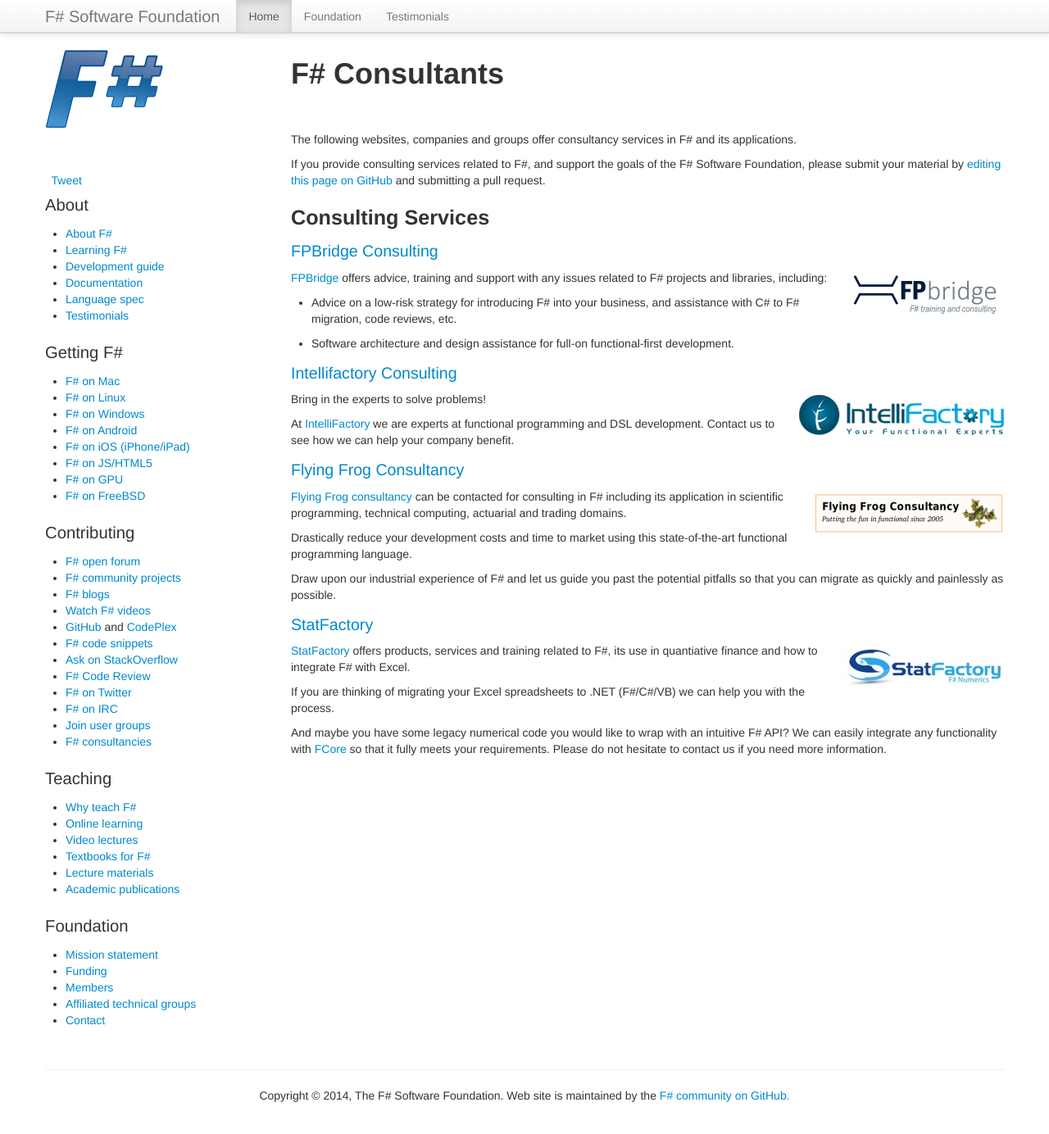
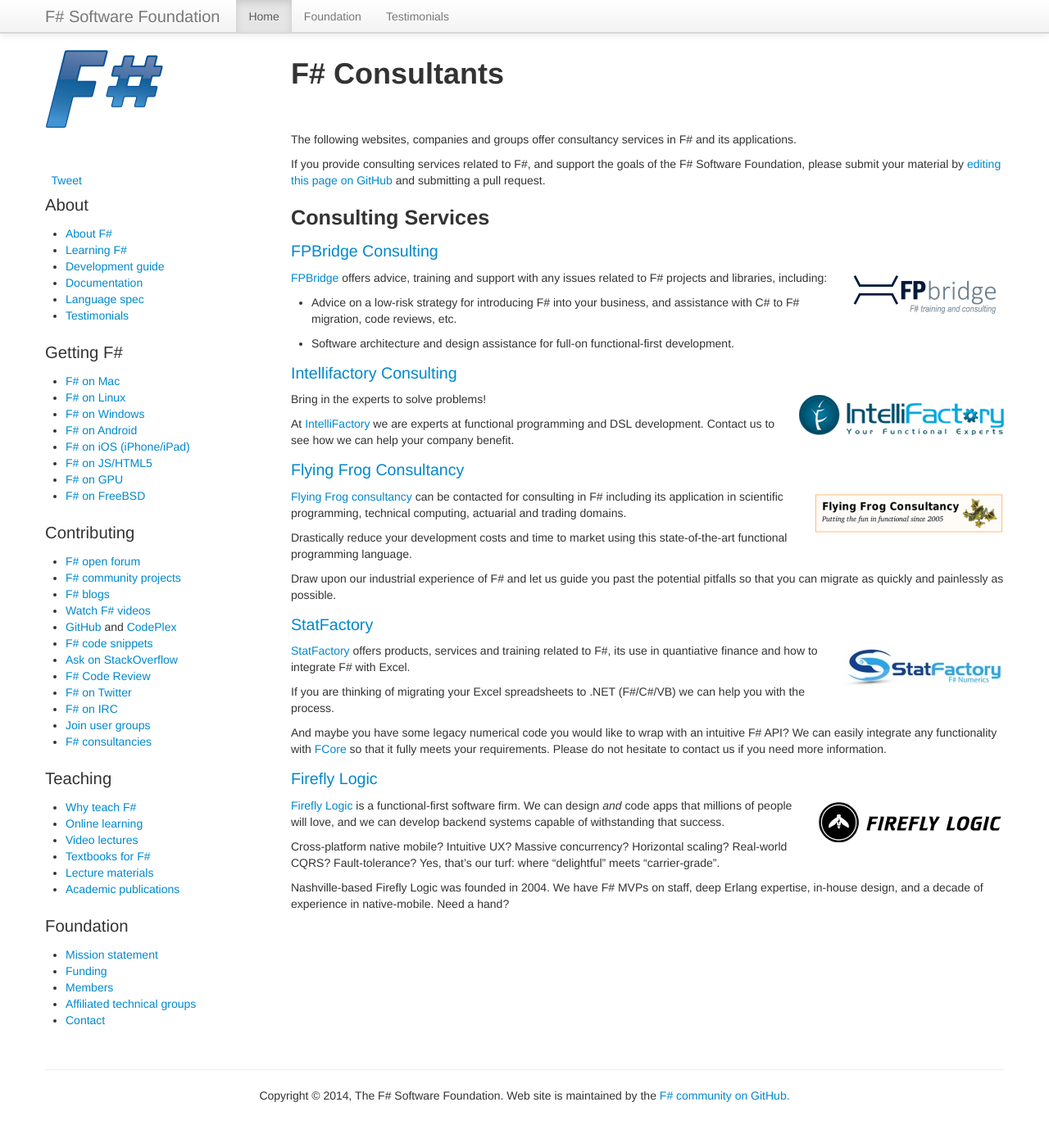
Before and after one commit to fsharp/fsharp.org, a Jekyll site: the page built from consulting/index.md, in a window 1280 px wide and 1397 px high. Shown: the top 1384 px of the window at 82% size. Built offline with Jekyll 4.4.1, drawn with Linux system fonts in a browser that asks for light colours; nearby versions of some CDN libraries; some web fonts are replaced; comment, search, counter and statistics services are not loaded.

Commit message:
Update index.md

```diff
--- a/consulting/index.md
+++ b/consulting/index.md
@@ -51,3 +51,13 @@
 And maybe you have some legacy numerical code you would like to wrap with an intuitive F# API?
 We can easily integrate any functionality with [FCore](http://www.statfactory.co.uk/fcore-numerical-library/) so that it fully meets your requirements.
 Please do not hesitate to contact us if you need more information.
+
+### [Firefly Logic](http://fireflylogic.com/)
+
+<img src="/img/sup/fireflylogic.png" style="float:right;margin:5px 0px 5px 25px;" />
+
+[Firefly Logic](http://fireflylogic.com/) is a functional-first software firm. We can design *and* code apps that millions of people will love, and we can develop backend systems capable of withstanding that success.
+
+Cross-platform native mobile? Intuitive UX? Massive concurrency? Horizontal scaling? Real-world CQRS? Fault-tolerance? Yes, that’s our turf: where “delightful” meets “carrier-grade”.
+
+Nashville-based Firefly Logic was founded in 2004. We have F# MVPs on staff, deep Erlang expertise, in-house design, and a decade of experience in native-mobile. Need a hand?
```
